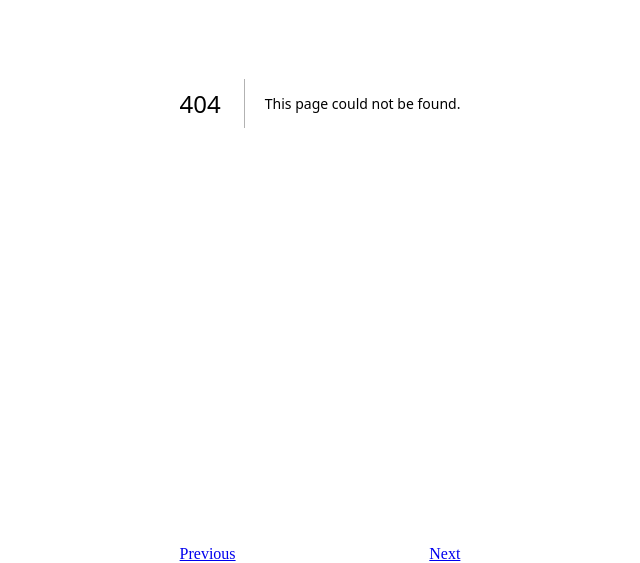
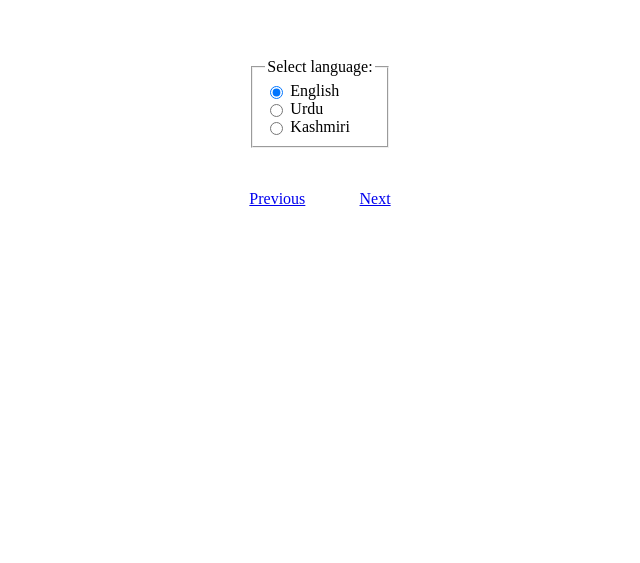
Before and after one commit to habx47/compies, a Next.js app: page /radiogroup in a window 1280 px wide. Before the commit this address had no page. Shown: the part 267-830 px from the top of the page, without its empty margins (320-960 px from the left). After the commit the page ends 800 px from the top, so only its background shows below. Built offline with nearby package versions, Linux system fonts and the light colour scheme.

Commit message:
add: radio group

```diff
--- /dev/null
+++ b/src/app/_components/radiogroup.tsx
@@ -0,0 +1,51 @@
+"use client";
+
+import React, { ReactNode } from "react";
+import styled from "styled-components";
+
+type RadioGroupProps = {
+  groupTitle: string;
+  groupItems: Array<string>;
+  itemName: string;
+};
+
+function RadioGroup({
+  groupTitle,
+  groupItems,
+  itemName,
+}: RadioGroupProps): ReactNode {
+  const [selected, setSelected] = React.useState(groupItems[0]);
+  return (
+    <fieldset role="radiogroup" aria-labelledby={groupTitle}>
+      <legend>{`${groupTitle}:`}</legend>
+
+      {groupItems.map((option) => {
+        return (
+          <Wrapper key={option}>
+            <input
+              type="radio"
+              name={itemName}
+              id={option}
+              value={option}
+              checked={option === selected}
+              onChange={(event) => setSelected(event.target.value)}
+            />
+            <Label htmlFor={option}>{option}</Label>
+          </Wrapper>
+        );
+      })}
+    </fieldset>
+  );
+}
+
+const Wrapper = styled.div`
+  display: flex;
+  align-items: center;
+  gap: 4px;
+`;
+
+const Label = styled.label`
+  text-transform: capitalize;
+`;
+
+export default RadioGroup;
--- /dev/null
+++ b/src/app/radiogroup/page.tsx
@@ -0,0 +1,12 @@
+import { ReactNode } from "react";
+import RadioGroup from "../_components/radiogroup";
+
+export default function Page(): ReactNode {
+  return (
+    <RadioGroup
+      groupTitle="Select language"
+      groupItems={["english", "urdu", "kashmiri"]}
+      itemName="current-language"
+    />
+  );
+}
```
